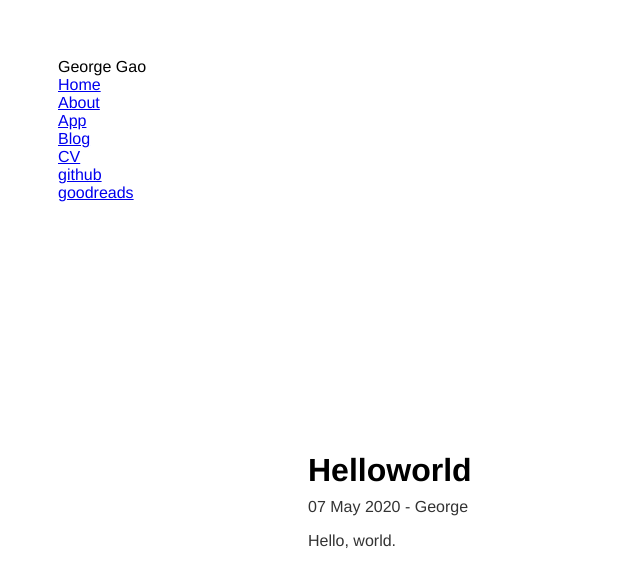
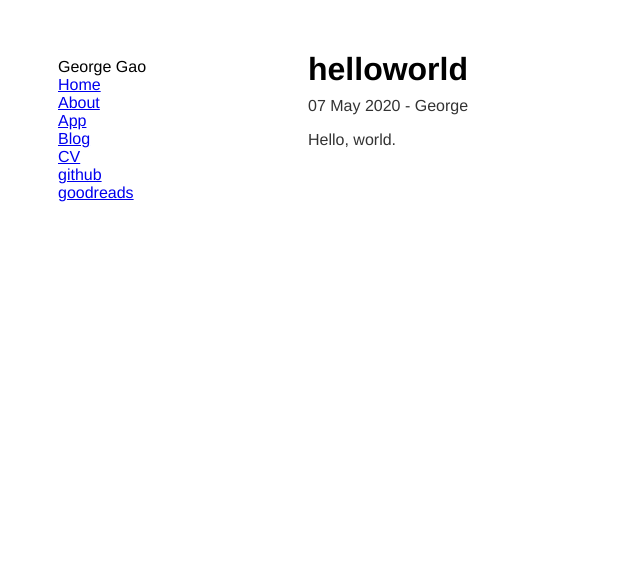
Before and after one commit to jlgao2/jlgao2.github.io, a Jekyll site: the page built from _posts/2020-05-07-helloworld.md, in a window 1280 px wide. Shown: the top 587 px of the page, without its empty margins (0-640 px from the left). Built offline with Jekyll 4.4.1, drawn with Linux system fonts in a browser that asks for light colours.

Commit message:
messing with css

```diff
--- a/_sass/main.scss
+++ b/_sass/main.scss
@@ -33,9 +33,9 @@
     display: block;
     min-width: 0;
     overflow: hidden;
-    width: 200px;
+    width: 50px;
     margin: 0;
-    padding: 200px;
+    padding: 50px;
   }
 
   #right {
@@ -44,7 +44,7 @@
     display: block;
     min-width: 0;
     overflow: hidden;
-    width: 200px;
+    width: 50px;
     margin: 0;
     padding: 200px;
   }
@@ -52,7 +52,7 @@
 
   #content {
     margin-top: 50px;
-    margin-left: 300px;
+    margin-left: 50px;
     float: left;
     width: 500px;
     line-height: 0.6cm;
```
Also changed, not shown: _posts/2020-05-07-helloworld.md (+1 -0 lines).
